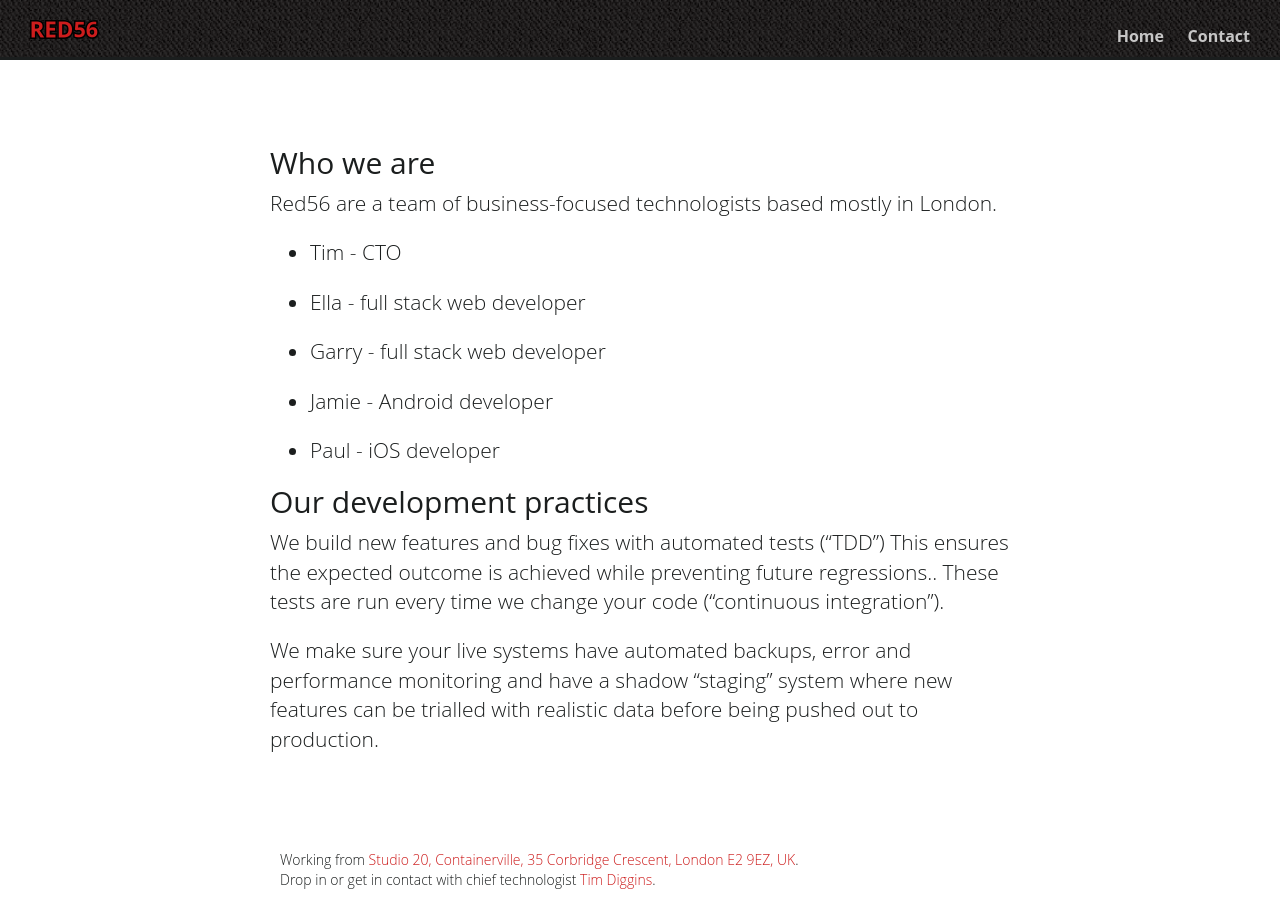
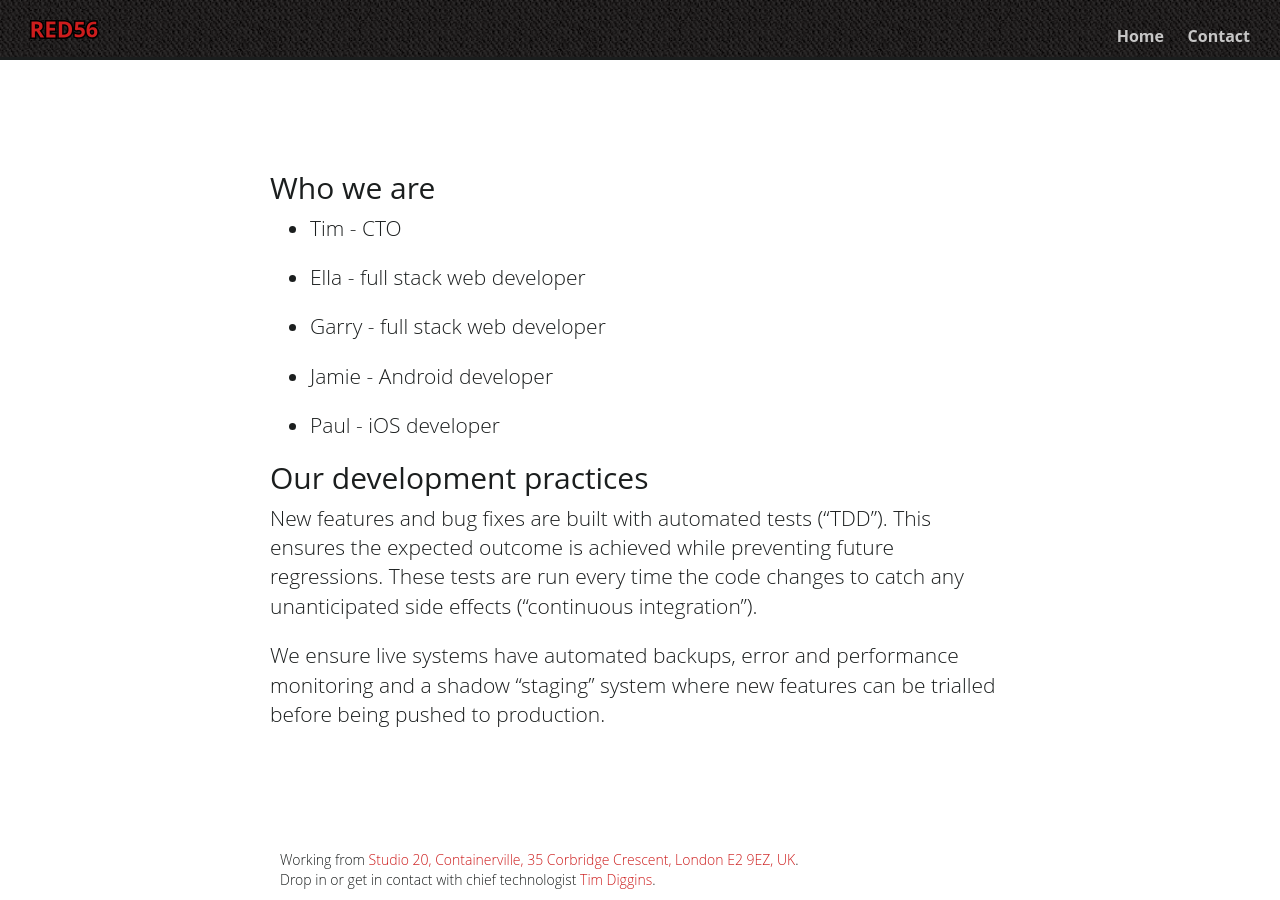
Before and after one commit to red56/red56.github.io, a Jekyll site: the page built from team.md, in a window 1280 px wide. Built offline with Jekyll 4.4.1, drawn with Linux system fonts in a browser that asks for light colours; our own code applies the rules of GitHub Pages for plain Markdown files.

Commit message:
changes to who we are

```diff
--- a/team.md
+++ b/team.md
@@ -5,8 +5,6 @@ redirect_from:
 ---
 
 ## Who we are
-
-Red56 are a team of business-focused technologists based mostly in London.
 
 * Tim - CTO
 * Ella - full stack web developer
@@ -16,6 +14,6 @@ Red56 are a team of business-focused technologists based mostly in London.
 
 ## Our development practices
 
-We build new features and bug fixes with automated tests (“TDD”) This ensures the expected outcome is achieved while preventing future regressions.. These tests are run every time we change your code (“continuous integration”).
+New features and bug fixes are built with automated tests (“TDD”). This ensures the expected outcome is achieved while preventing future regressions. These tests are run every time the code changes to catch any unanticipated side effects (“continuous integration”).
 
-We make sure your live systems have automated backups, error and performance monitoring and have a shadow “staging” system where new features can be trialled with realistic data before being pushed out to production.
+We ensure live systems have automated backups, error and performance monitoring and a shadow “staging” system where new features can be trialled before being pushed to production.
```
